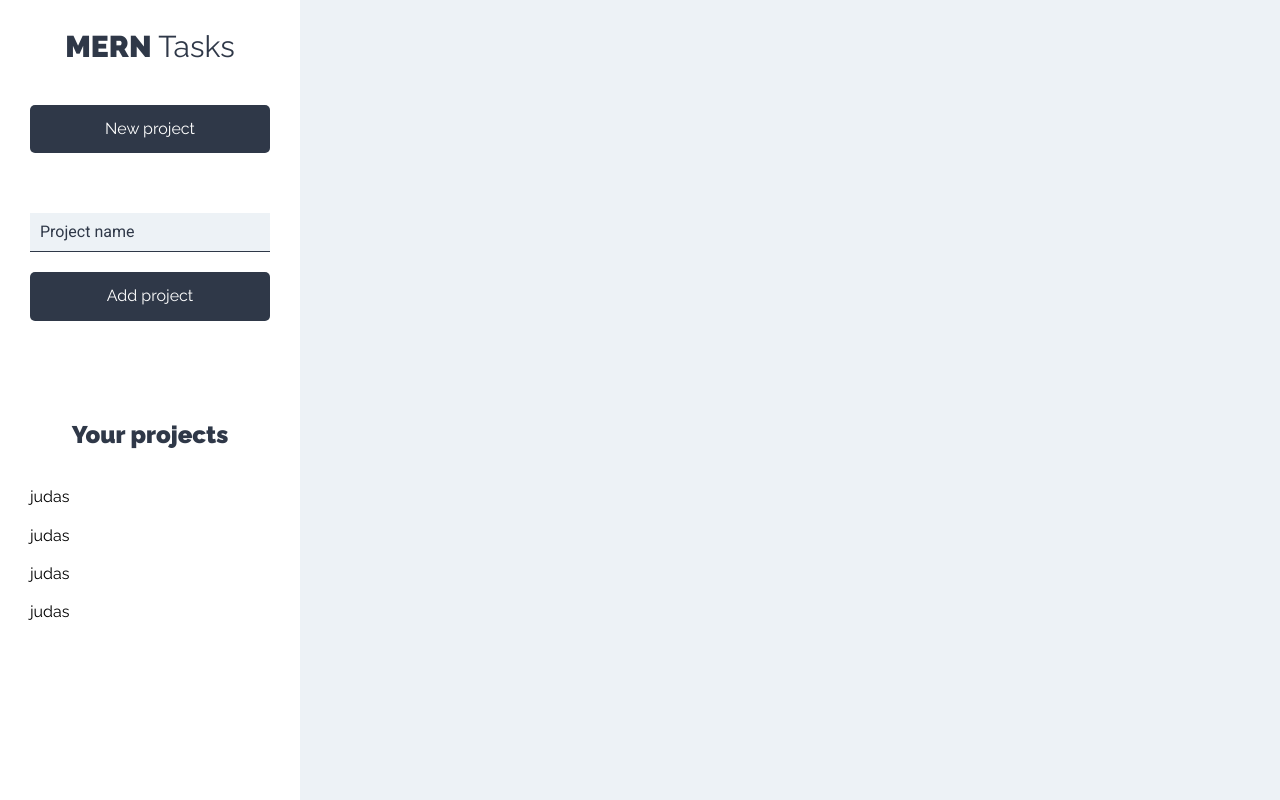
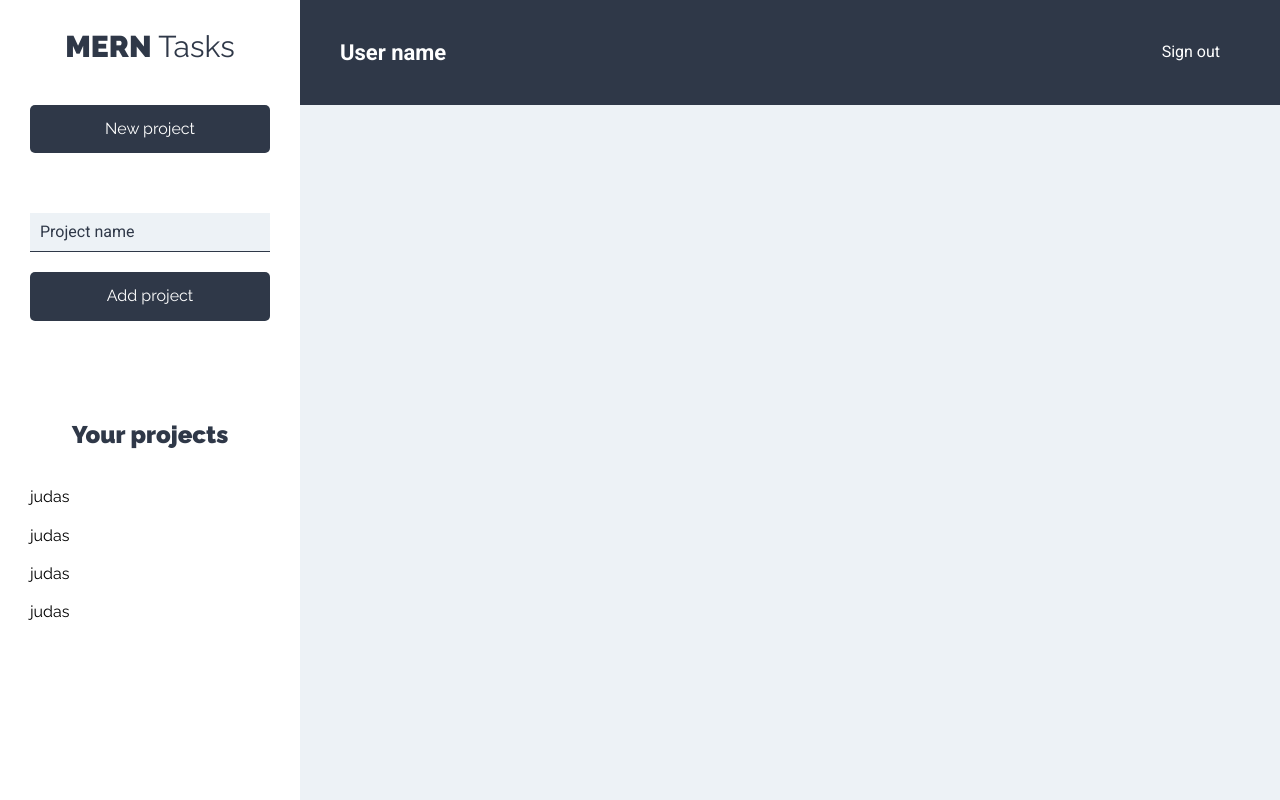
Before and after one commit to Sergio99778/clientMERN, a React (Vite) app: page /proyects in a window 1280 px wide. Built offline with nearby package versions, Linux system fonts and the light colour scheme.

Commit message:
Adding Header to Projects

```diff
--- /dev/null
+++ b/src/components/layout/Header.jsx
@@ -0,0 +1,17 @@
+import React from "react";
+
+const Header = () => {
+  return (
+    <header className="app-header">
+      <p className="nombre-usuario">
+        <span>User name</span>
+      </p>
+
+      <nav className="nav-principal">
+        <a href="#!">Sign out</a>
+      </nav>
+    </header>
+  );
+};
+
+export default Header;
--- a/src/components/proyects/Projects.jsx
+++ b/src/components/proyects/Projects.jsx
@@ -2,6 +2,7 @@
 
 //Components
 import Sidebar from "../layout/Sidebar";
+import Header from "../layout/Header";
 
 const Proyects = () => {
   return (
@@ -9,6 +10,7 @@
       <Sidebar />
       <div className="seccion-principal">
         <main>
+          <Header />
           <div className="contenedor-tareas"></div>
         </main>
       </div>
```
